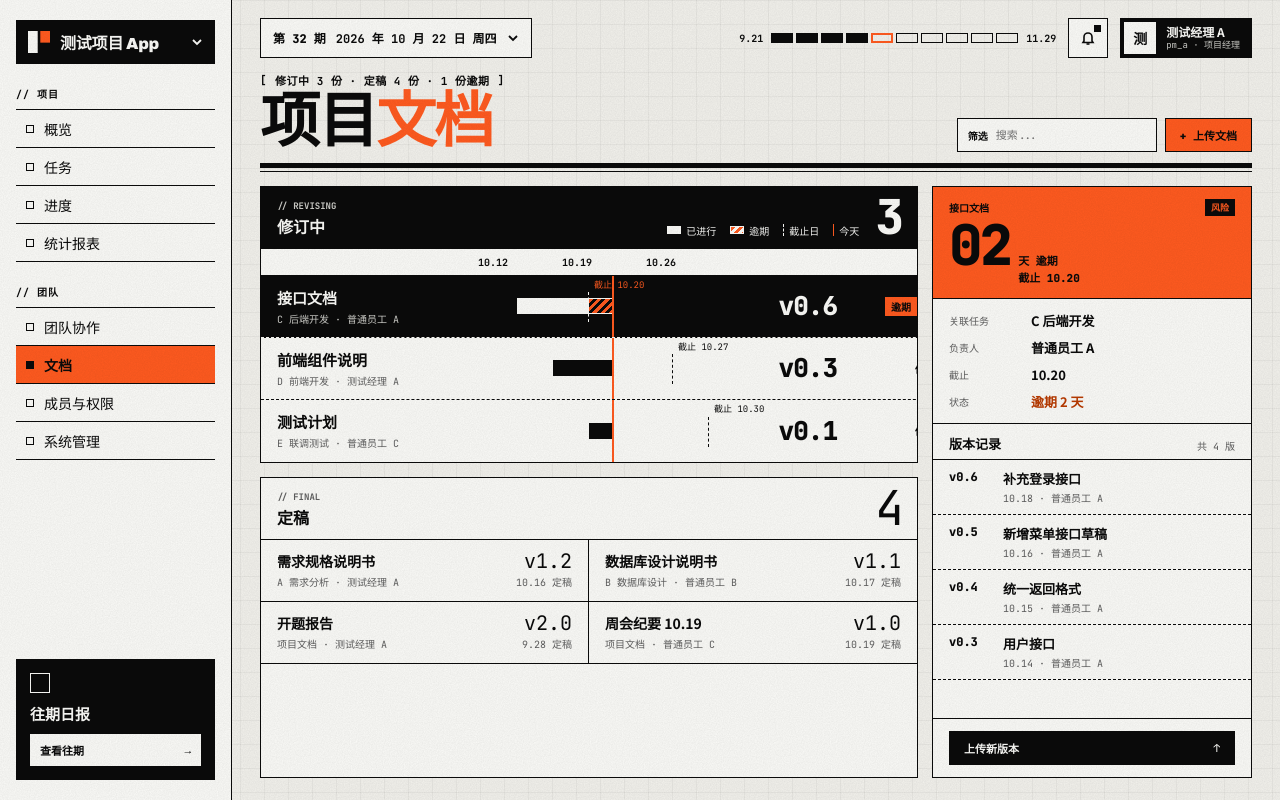
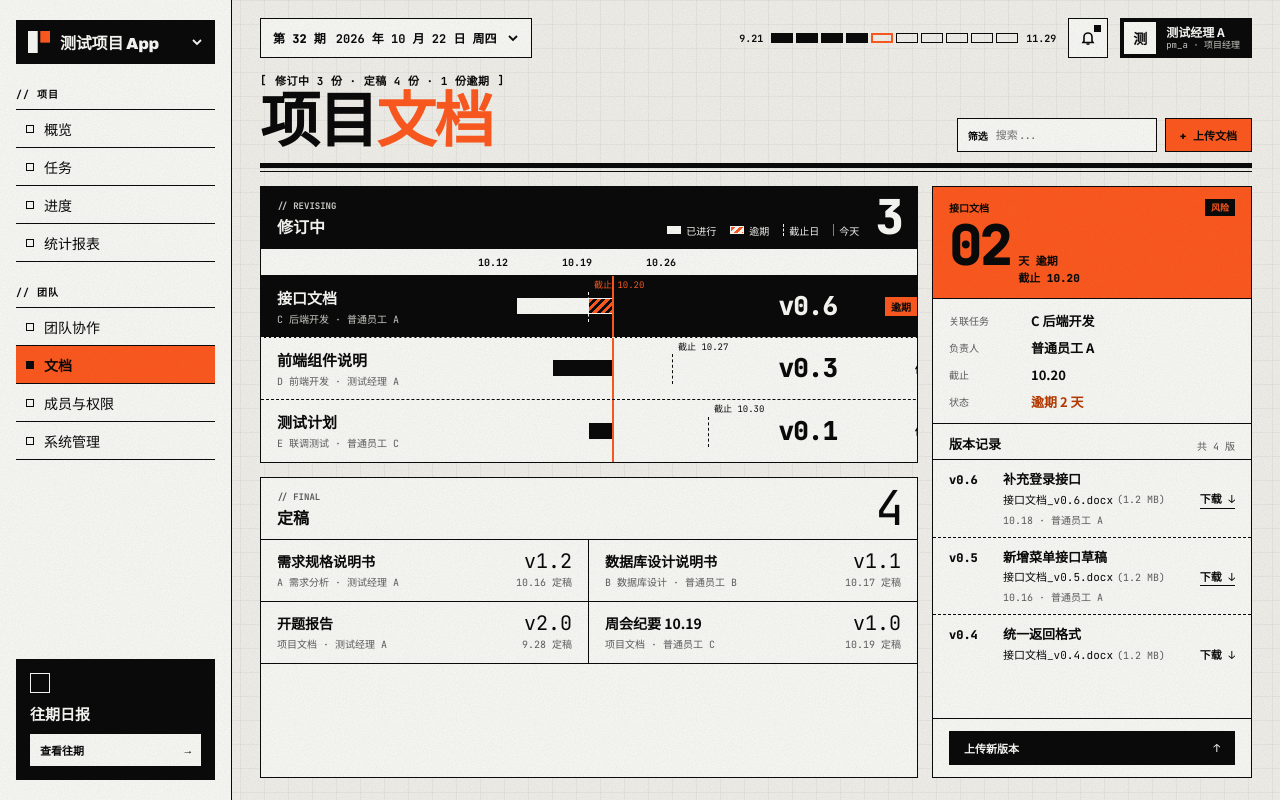
Before and after one commit to plmnbvcxz46/miniteam-pms, a React (Vite) app in the folder frontend/: page /#/documents in a window 1280 px wide. Built offline with nearby package versions, Linux system fonts and the light colour scheme.

Commit message:
feat: 新增下载，文件大小，文件物理名字

```diff
--- a/frontend/src/pages/documents/DocumentsPage.tsx
+++ b/frontend/src/pages/documents/DocumentsPage.tsx
@@ -79,6 +79,9 @@ export default function DocumentsPage() {
     note: string;
     taskId: string;
   }) => {
+    const uploadedFileName = data.file ? data.file.name : undefined;
+    const uploadedFileSize = data.file ? `${(data.file.size / (1024 * 1024)).toFixed(1)} MB` : "1.5 MB";
+
     if (data.targetDocId === "new") {
       const finalDocName = data.docName || (data.file ? data.file.name.replace(/\.[^.]+$/, "") : "未命名文档");
       const newDoc: DocumentItem = {
@@ -91,7 +94,16 @@ export default function DocumentsPage() {
         up: "10.22",
         due: "10.30",
         final: false,
-        hist: [["v0.1", "10.22", "测试经理 A", data.note]],
+        hist: [
+          {
+            version: "v0.1",
+            date: "10.22",
+            operator: "测试经理 A",
+            comment: data.note,
+            fileName: uploadedFileName || `${finalDocName}_v0.1.docx`,
+            fileSize: uploadedFileSize,
+          },
+        ],
       };
       setDocList((prev) => [...prev, newDoc]);
       setSelectedId(newDoc.id!);
@@ -102,11 +114,19 @@ export default function DocumentsPage() {
           const currentV = d.v.replace("v", "");
           const [maj, min] = currentV.split(".").map(Number);
           const nextV = `v${maj}.${(min || 0) + 1}`;
+          const newVersionItem = {
+            version: nextV,
+            date: "10.22",
+            operator: "测试经理 A",
+            comment: data.note,
+            fileName: uploadedFileName || `${d.n}_${nextV}.docx`,
+            fileSize: uploadedFileSize,
+          };
           return {
             ...d,
             v: nextV,
             up: "10.22",
-            hist: [[nextV, "10.22", "测试经理 A", data.note], ...d.hist],
+            hist: [newVersionItem, ...d.hist],
           };
         })
       );
--- a/frontend/src/pages/documents/components/DocumentDetail.tsx
+++ b/frontend/src/pages/documents/components/DocumentDetail.tsx
@@ -1,20 +1,51 @@
-import type { DocumentItem } from "../../../types/documents";
+import type { DocumentItem, DocVersionRecord, DocumentVersionItem } from "../../../types/documents";
 import { getDocStatus } from "../utils";
 
 interface DocumentDetailProps {
   doc: DocumentItem | null;
   onTaskClick?: (taskId: string) => void;
   onUploadVersion?: () => void;
+  onDownloadVersion?: (version: DocumentVersionItem) => void;
 }
 
 function pad2(n: number) {
   return n < 10 ? `0${n}` : `${n}`;
 }
 
+/**
+ * 格式化文件大小为易读字符串（如 1.8 MB、512 KB）
+ */
+function formatFileSize(size?: string | number): string {
+  if (!size) return "";
+  if (typeof size === "string") return size;
+  if (size < 1024) return `${size} B`;
+  if (size < 1024 * 1024) return `${(size / 1024).toFixed(1)} KB`;
+  return `${(size / (1024 * 1024)).toFixed(1)} MB`;
+}
+
+/**
+ * 将版本记录（元组或对象）统一转换为标准对象
+ */
+function normalizeVersion(record: DocVersionRecord, docName: string): DocumentVersionItem {
+  if (Array.isArray(record)) {
+    // [version, date, operator, comment]
+    return {
+      version: record[0],
+      date: record[1],
+      operator: record[2],
+      comment: record[3],
+      fileName: `${docName}_${record[0]}.docx`,
+      fileSize: "1.2 MB",
+    };
+  }
+  return record;
+}
+
 export default function DocumentDetail({
   doc,
   onTaskClick,
   onUploadVersion,
+  onDownloadVersion,
 }: DocumentDetailProps) {
   if (!doc) {
     return (
@@ -27,6 +58,15 @@ export default function DocumentDetail({
   }
 
   const { status, isLate, lateDays } = getDocStatus(doc);
+
+  const handleDownload = (ver: DocumentVersionItem) => {
+    if (onDownloadVersion) {
+      onDownloadVersion(ver);
+      return;
+    }
+    // 默认提供友好的下载提示交互
+    alert(`准备下载版本【${ver.version}】附件: ${ver.fileName || "文件"}`);
+  };
 
   return (
     <section className="pnl dside">
@@ -99,15 +139,40 @@ export default function DocumentDetail({
       </div>
 
       <div className="hist scroll-y" id="doc-hist">
-        {doc.hist.map((h, idx) => (
-          <div key={idx} className="hv">
-            <b>{h[0]}</b>
-            <span>{h[3]}</span>
-            <small>
-              {h[1]} · {h[2]}
-            </small>
-          </div>
-        ))}
+        {doc.hist.map((record, idx) => {
+          const ver = normalizeVersion(record, doc.n);
+          const sizeStr = formatFileSize(ver.fileSize);
+
+          return (
+            <div key={idx} className="hv">
+              <b>{ver.version}</b>
+              <div className="hv-note">{ver.comment}</div>
+
+              {/* 物理文件附件及下载交互 */}
+              {ver.fileName && (
+                <div className="hv-file">
+                  <div className="hv-file-info" title={ver.fileName}>
+
+                    <span className="hv-file-name">{ver.fileName}</span>
+                    {sizeStr && <span className="hv-file-size">({sizeStr})</span>}
+                  </div>
+                  <button
+                    type="button"
+                    className="hv-download-btn"
+                    onClick={() => handleDownload(ver)}
+                    title={`下载 ${ver.fileName}`}
+                  >
+                    下载 ↓
+                  </button>
+                </div>
+              )}
+
+              <small>
+                {ver.date} · {ver.operator}
+              </small>
+            </div>
+          );
+        })}
       </div>
 
       {/* 底部上传按钮 */}
--- a/frontend/src/pages/documents/components/UploadDocDrawer.tsx
+++ b/frontend/src/pages/documents/components/UploadDocDrawer.tsx
@@ -181,7 +181,6 @@ export default function UploadDocDrawer({
                   if (errorMsg) setErrorMsg("");
                 }}
               />
-              <div className="hint">业务文档名称，将显示在项目文档列表中</div>
             </div>
           )}
 
--- a/frontend/src/pages/documents/components/revising/DocumentRevisingItem.tsx
+++ b/frontend/src/pages/documents/components/revising/DocumentRevisingItem.tsx
@@ -45,7 +45,10 @@ export default function DocumentRevisingItem({
   todayOffset,
   onSelect,
 }: DocumentRevisingItemProps) {
-  const vd = doc.hist.map((h) => getDayOffset(h[1]));
+  const vd = doc.hist.map((h) => {
+    const dateStr = Array.isArray(h) ? h[1] : h.date;
+    return getDayOffset(dateStr);
+  });
   const first = Math.max(0, Math.min(...vd));
   const due = getDayOffset(doc.due);
 
--- a/frontend/src/pages/documents/css/documents.css
+++ b/frontend/src/pages/documents/css/documents.css
@@ -361,8 +361,10 @@
 /* ---------- 5. 详情侧边栏 ---------- */
 .dside {
   padding: 0;
+  min-height: 0;
   max-height: 100%;
-  overflow: hidden;
+  display: flex;
+  flex-direction: column;
 }
 
 .dhero {
@@ -464,7 +466,9 @@
 .hist {
   display: flex;
   flex-direction: column;
-  max-height: 240px;
+  flex: 1;
+  min-height: 0;
+  max-height: 200px;
   overflow-y: auto;
   overscroll-behavior: contain;
   scrollbar-width: thin;
@@ -474,8 +478,8 @@
 .hv {
   display: grid;
   grid-template-columns: 44px 1fr;
-  gap: 2px 10px;
-  padding: 9px 16px;
+  gap: 3px 10px;
+  padding: 10px 16px;
   border-bottom: 1px dashed var(--ink);
   font-size: 13px;
 }
@@ -484,11 +488,66 @@
   font-family: var(--mono);
   font-size: 12px;
   font-weight: 800;
-  grid-row: span 2;
+  grid-row: span 3;
+  padding-top: 2px;
 }
 
-.hv span {
+.hv .hv-note {
   font-weight: 700;
+  line-height: 1.4;
+}
+
+.hv .hv-file {
+  grid-column: 2;
+  display: flex;
+  align-items: center;
+  justify-content: space-between;
+  gap: 10px;
+  font-family: var(--mono);
+  font-size: 11px;
+  line-height: 1.5;
+  color: var(--mute);
+}
+
+.hv .hv-file-info {
+  display: flex;
+  align-items: center;
+  gap: 4px;
+  min-width: 0;
+  overflow: hidden;
+  text-overflow: ellipsis;
+  white-space: nowrap;
+}
+
+.hv .hv-file-name {
+  color: var(--ink);
+  font-weight: 400;
+  overflow: hidden;
+  text-overflow: ellipsis;
+}
+
+.hv .hv-file-size {
+  color: var(--mute);
+  flex-shrink: 0;
+  font-size: 10px;
+}
+
+.hv .hv-download-btn {
+  all: unset;
+  cursor: pointer;
+  color: var(--ink);
+  font-weight: 700;
+  font-size: 11px;
+  display: inline-flex;
+  align-items: center;
+  gap: 2px;
+  flex-shrink: 0;
+  border-bottom: 1px solid currentColor;
+}
+
+.hv .hv-download-btn:hover {
+  color: var(--signal-text);
+  border-bottom-color: var(--signal-text);
 }
 
 .hv small {
```
Also changed, not shown: frontend/src/types/documents.ts (+29 -5 lines).
